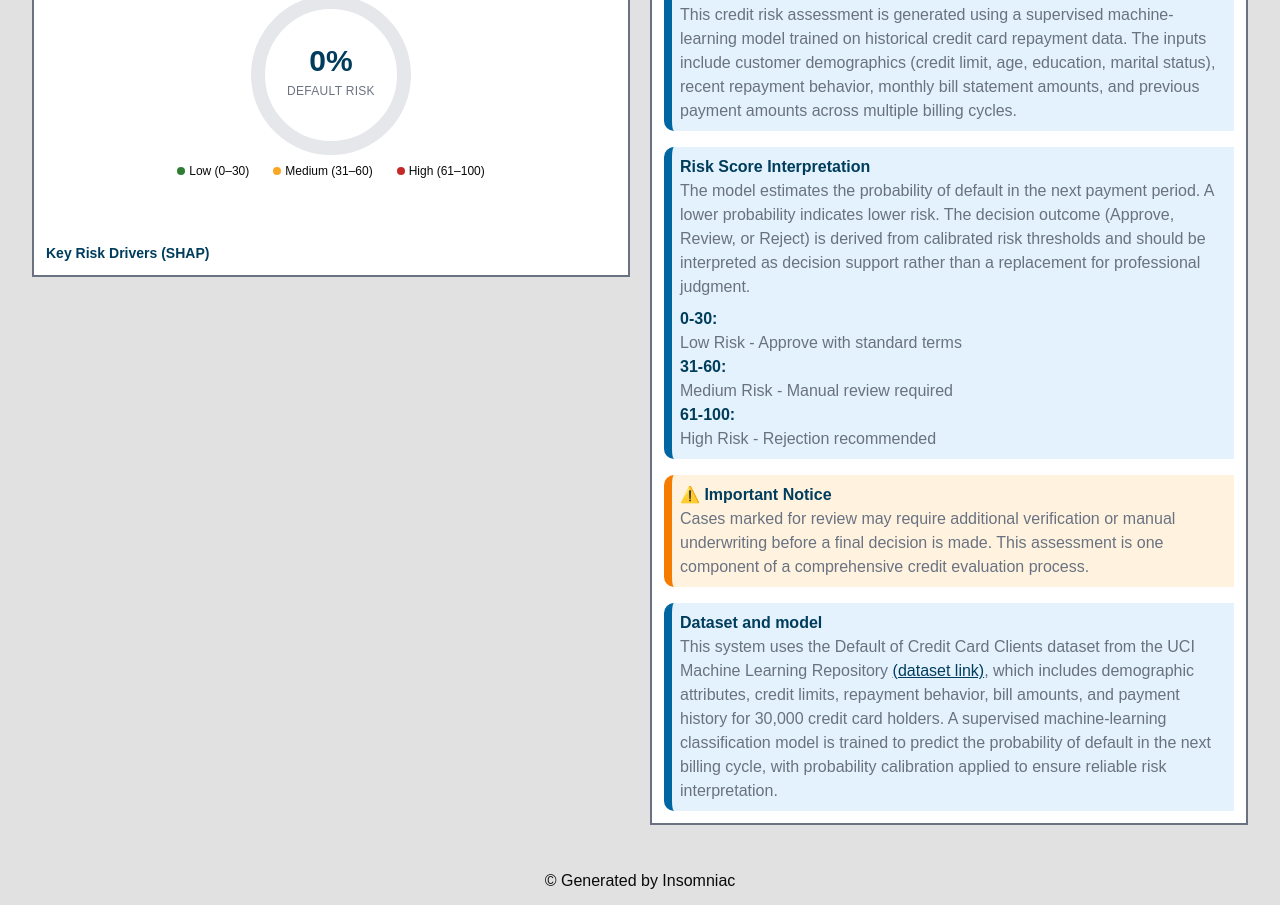
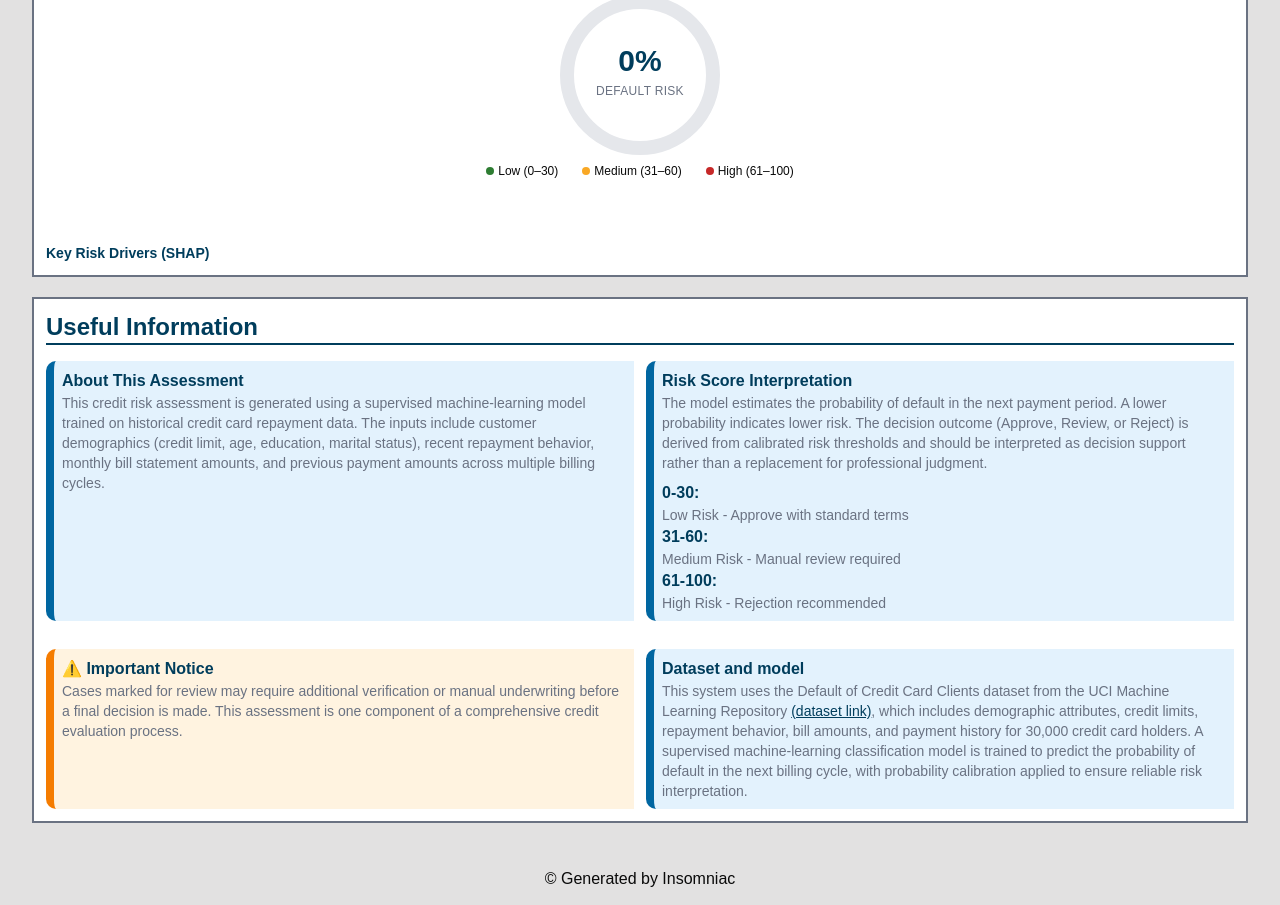
Before and after one commit to devinsomniac/risklensAI, a Next.js app in the folder frontend/risklens_ui/: page / in a window 1280 px wide. Shown: the part 1375-2280 px from the top of the page. Built offline with nearby package versions, Linux system fonts and the light colour scheme.

Commit message:
fix : minor UI changes

```diff
--- a/frontend/risklens_ui/app/components/Info.tsx
+++ b/frontend/risklens_ui/app/components/Info.tsx
@@ -2,36 +2,36 @@ import React from 'react'
 
 const Info = () => {
     return (
-        <div className='p-4 md:p-3 bg-white border-2 border-gray-500 '>
+        <div className='p-4 md:p-3 bg-white border-2 border-gray-500  '>
             <h1 className='font-bold text-[#003d5c] text-2xl'>Useful Information</h1>
             <hr className='h-0.5 bg-[#003d5c] border-0' />
-            <div>
+            <div className='grid grid-cols-1 md:grid-cols-2 gap-3'>
                 {/* About This Assessment */}
                 <div className='p-2 bg-[#e3f2fd] border-l-8 border-[#0066a1] mt-4 rounded-l-lg'>
                     <h3 className='font-semibold text-[#003d5c]'>About This Assessment</h3>
-                    <p className='text-gray-500'>This credit risk assessment is generated using a supervised machine-learning model trained on historical credit card repayment data. The inputs include customer demographics (credit limit, age, education, marital status), recent repayment behavior, monthly bill statement amounts, and previous payment amounts across multiple billing cycles.</p>
+                    <p className='text-gray-500 text-sm'>This credit risk assessment is generated using a supervised machine-learning model trained on historical credit card repayment data. The inputs include customer demographics (credit limit, age, education, marital status), recent repayment behavior, monthly bill statement amounts, and previous payment amounts across multiple billing cycles.</p>
                 </div>
                 {/* Risk Score Interpretation */}
                 <div className='p-2 bg-[#e3f2fd] border-l-8 border-[#0066a1] mt-4 rounded-l-lg'>
                     <h3 className='font-semibold text-[#003d5c]'>Risk Score Interpretation</h3>
-                    <p className='text-gray-500'>The model estimates the probability of default in the next payment period. A lower probability indicates lower risk. The decision outcome (Approve, Review, or Reject) is derived from calibrated risk thresholds and should be interpreted as decision support rather than a replacement for professional judgment.</p>
+                    <p className='text-gray-500 text-sm'>The model estimates the probability of default in the next payment period. A lower probability indicates lower risk. The decision outcome (Approve, Review, or Reject) is derived from calibrated risk thresholds and should be interpreted as decision support rather than a replacement for professional judgment.</p>
                     <ul className='mt-2'>
                         <li className='text-[#003d5c] font-bold'>0-30:</li>
-                        <p className='text-gray-500'>Low Risk - Approve with standard terms</p>
+                        <p className='text-gray-500 text-sm'>Low Risk - Approve with standard terms</p>
                         <li className='text-[#003d5c] font-bold'>31-60:</li>
-                        <p className='text-gray-500'>Medium Risk - Manual review required</p>
+                        <p className='text-gray-500 text-sm'>Medium Risk - Manual review required</p>
                         <li className='text-[#003d5c] font-bold'>61-100:</li>
-                        <p className='text-gray-500'>High Risk - Rejection recommended</p>
+                        <p className='text-gray-500 text-sm'>High Risk - Rejection recommended</p>
                     </ul>
                 </div>
                 {/* Important Notice */}
                 <div className='p-2 bg-[#fff3e0] border-l-8 border-[#f57c00] mt-4 rounded-l-lg'>
                     <h3 className='font-semibold text-[#003d5c]'>⚠️ Important Notice</h3>
-                    <p className='text-gray-500'>Cases marked for review may require additional verification or manual underwriting before a final decision is made. This assessment is one component of a comprehensive credit evaluation process.</p>
+                    <p className='text-gray-500 text-sm'>Cases marked for review may require additional verification or manual underwriting before a final decision is made. This assessment is one component of a comprehensive credit evaluation process.</p>
                 </div>
                 <div className='p-2 bg-[#e3f2fd] border-l-8 border-[#0066a1] mt-4 rounded-l-lg'>
                     <h3 className='font-semibold text-[#003d5c]'>Dataset and model</h3>
-                    <p className="text-gray-500">
+                    <p className="text-gray-500 text-sm">
                         This system uses the Default of Credit Card Clients dataset from the UCI Machine Learning Repository{" "}
                         <a
                             href="https://archive.ics.uci.edu/dataset/350/default+of+credit+card+clients"
--- a/frontend/risklens_ui/app/page.tsx
+++ b/frontend/risklens_ui/app/page.tsx
@@ -25,7 +25,7 @@ export default function Home() {
               loading = {loading}
           />
         </div>
-        <div className="mt-6 grid grid-cols-1 md:grid-cols-2 gap-5">
+        <div className="mt-6 flex flex-col gap-5">
           <div>
             <Decision assessment={assessment} loading={loading} error={error} />
           </div>
```
